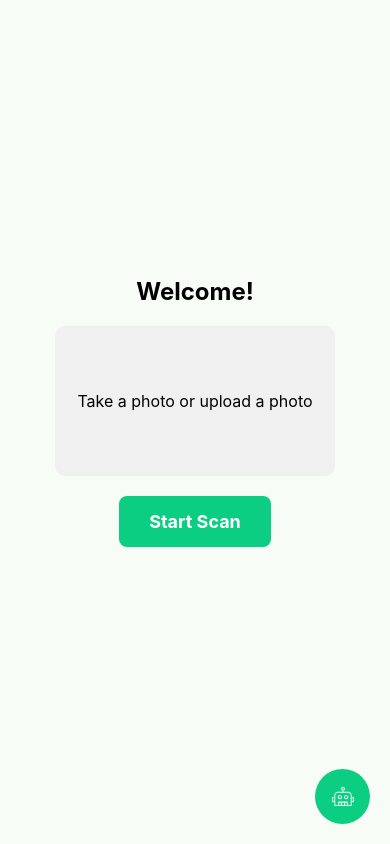
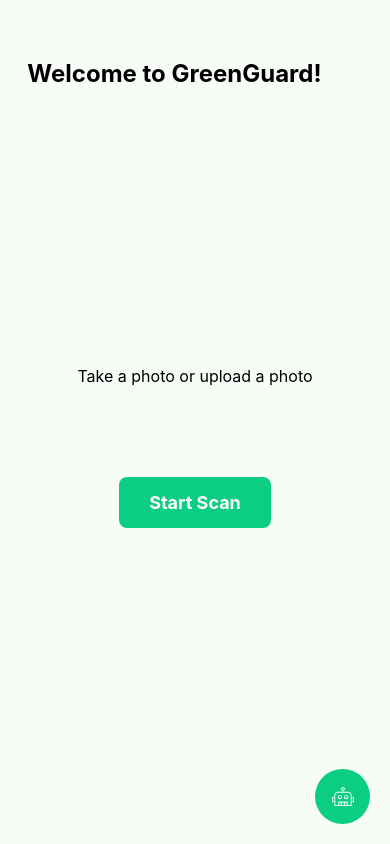
Before and after one commit to DSGPproject/FrontEnd, a React Native app: screen / in a window 390 px wide. Built offline with nearby package versions, Linux system fonts and the light colour scheme.

Commit message:
Homescreen updated again

```diff
--- a/Screens/HomeScreen.js
+++ b/Screens/HomeScreen.js
@@ -4,7 +4,7 @@ import { View, Text, TouchableOpacity, StyleSheet, Image  } from 'react-native';
 const HomeScreen = ({ navigation }) => {
   return (
     <View style={styles.container}>
-      <Text style={styles.welcomeMessage}>Welcome!</Text>
+      <Text style={styles.welcomeMessage}>Welcome to GreenGuard!</Text>
       <View style={styles.box}>
         <Text style={styles.boxText}>Take a photo or upload a photo</Text>
       </View>
@@ -38,11 +38,14 @@ const styles = StyleSheet.create({
     fontSize: 24,
     fontWeight: 'bold',
     marginBottom: 20,
+    position: 'absolute',
+    top: '7%',
+    left: '7%',
   },
   box: {
     width: '80%',
-    height: 150,
-    backgroundColor: '#f0f0f0',
+    height: '20%',
+    backgroundColor: '#F7FCF7',
     alignItems: 'center',
     justifyContent: 'center',
     borderRadius: 10,
```
